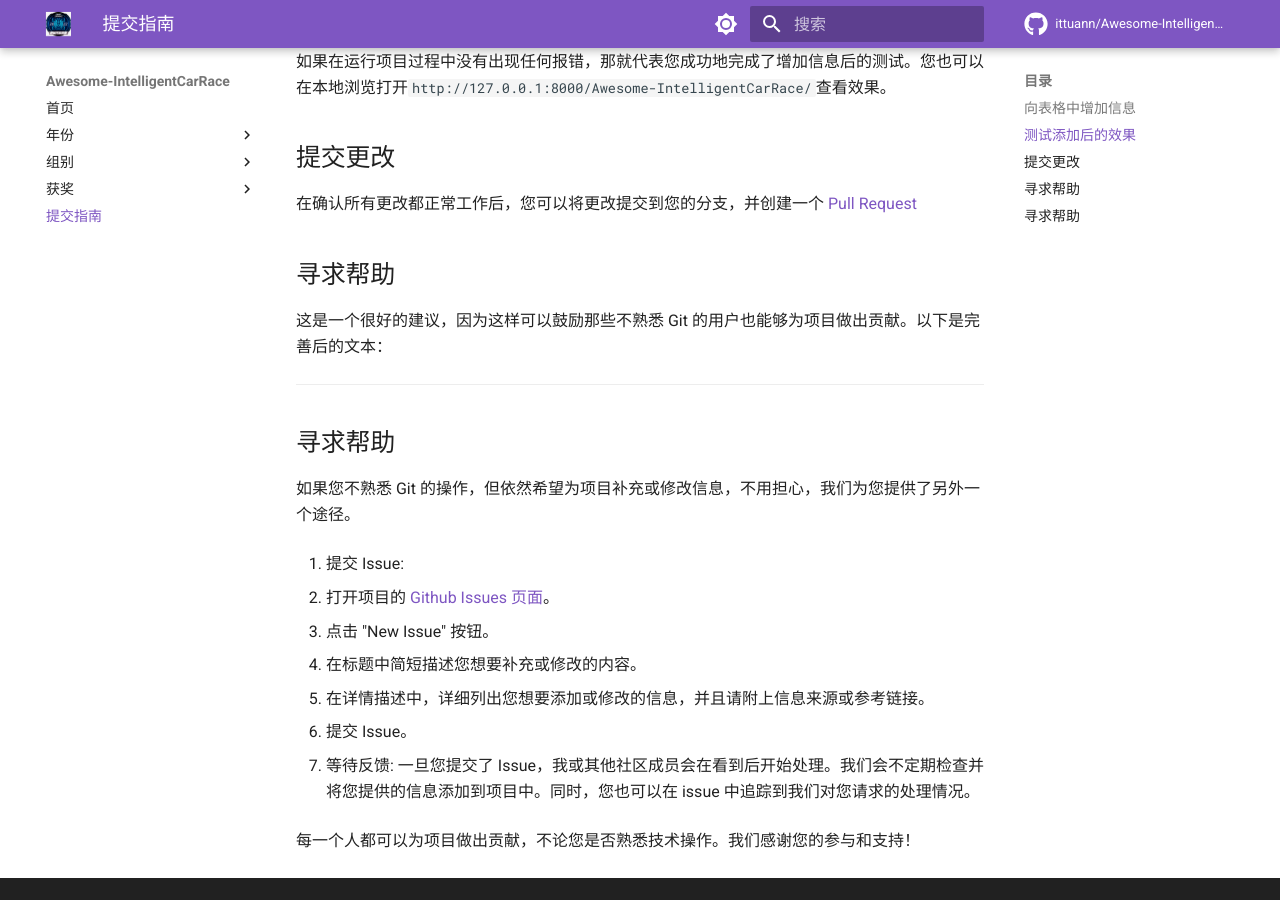
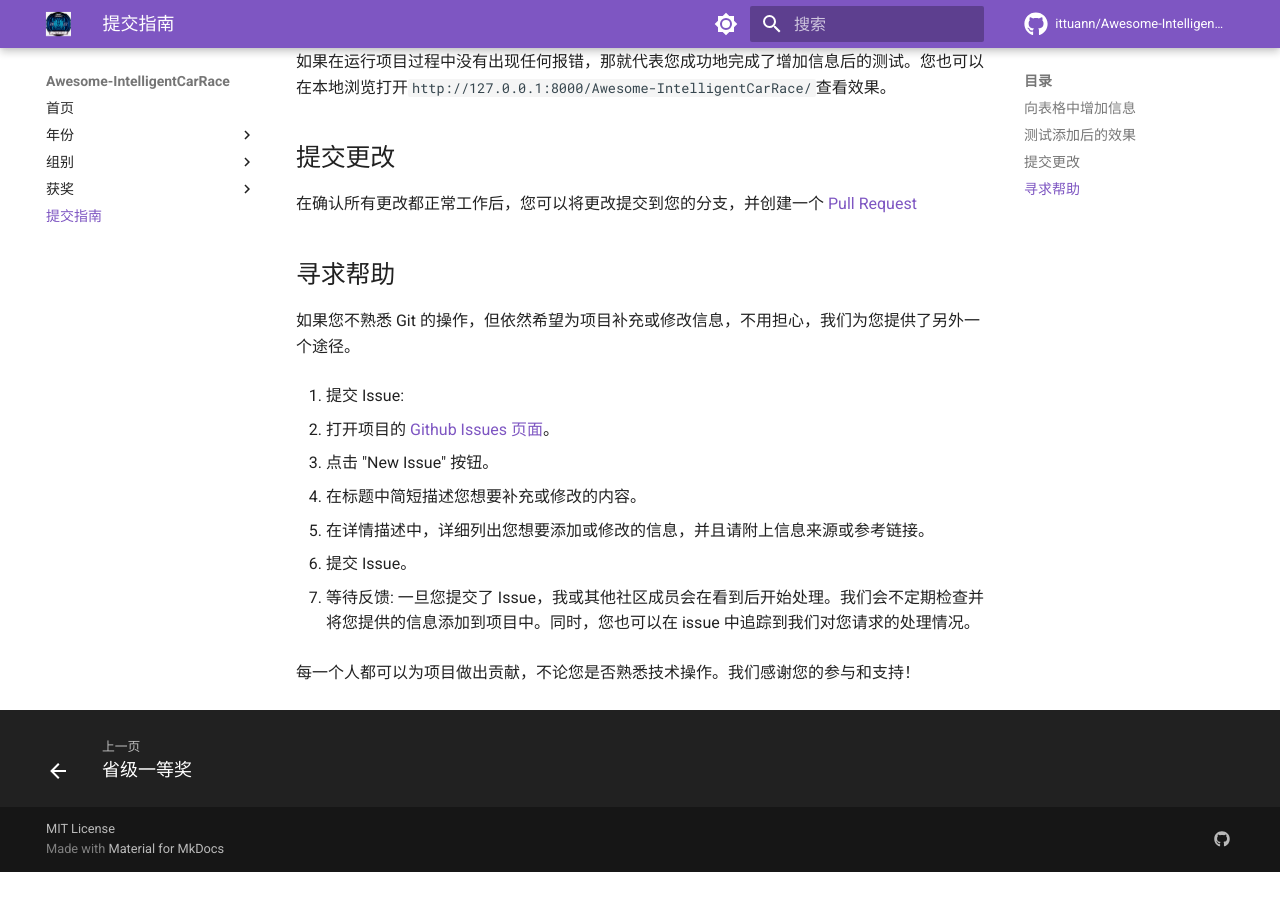
Before and after one commit to ittuann/Awesome-IntelligentCarRace, an MkDocs documentation site: the page built from docs/contribution.md, in a window 1280 px wide and 900 px high, scrolled down 815 px. Built offline with MkDocs 1.6.1 and Material for MkDocs 9.7.7, drawn with Linux system fonts in a browser that asks for light colours; comment, search, counter and statistics services are not loaded; after the commit the page ends 1687 px from its top, so only the background shows below that.

Commit message:
Update contribution.md

```diff
--- a/docs/contribution.md
+++ b/docs/contribution.md
@@ -40,11 +40,6 @@ mkdocs serve
 
 ## 寻求帮助
 
-这是一个很好的建议，因为这样可以鼓励那些不熟悉 Git 的用户也能够为项目做出贡献。以下是完善后的文本：
-
----
-
-## 寻求帮助
 
 如果您不熟悉 Git 的操作，但依然希望为项目补充或修改信息，不用担心，我们为您提供了另外一个途径。
 
```
